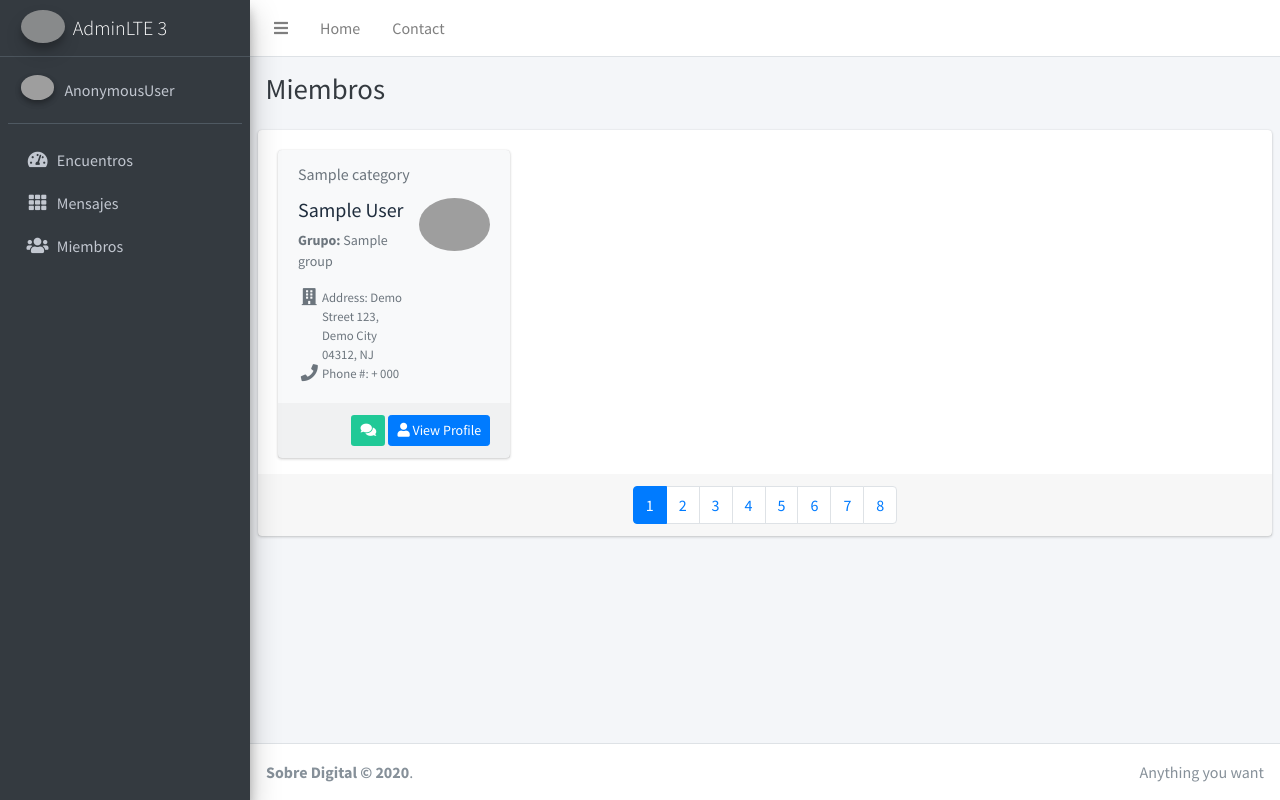
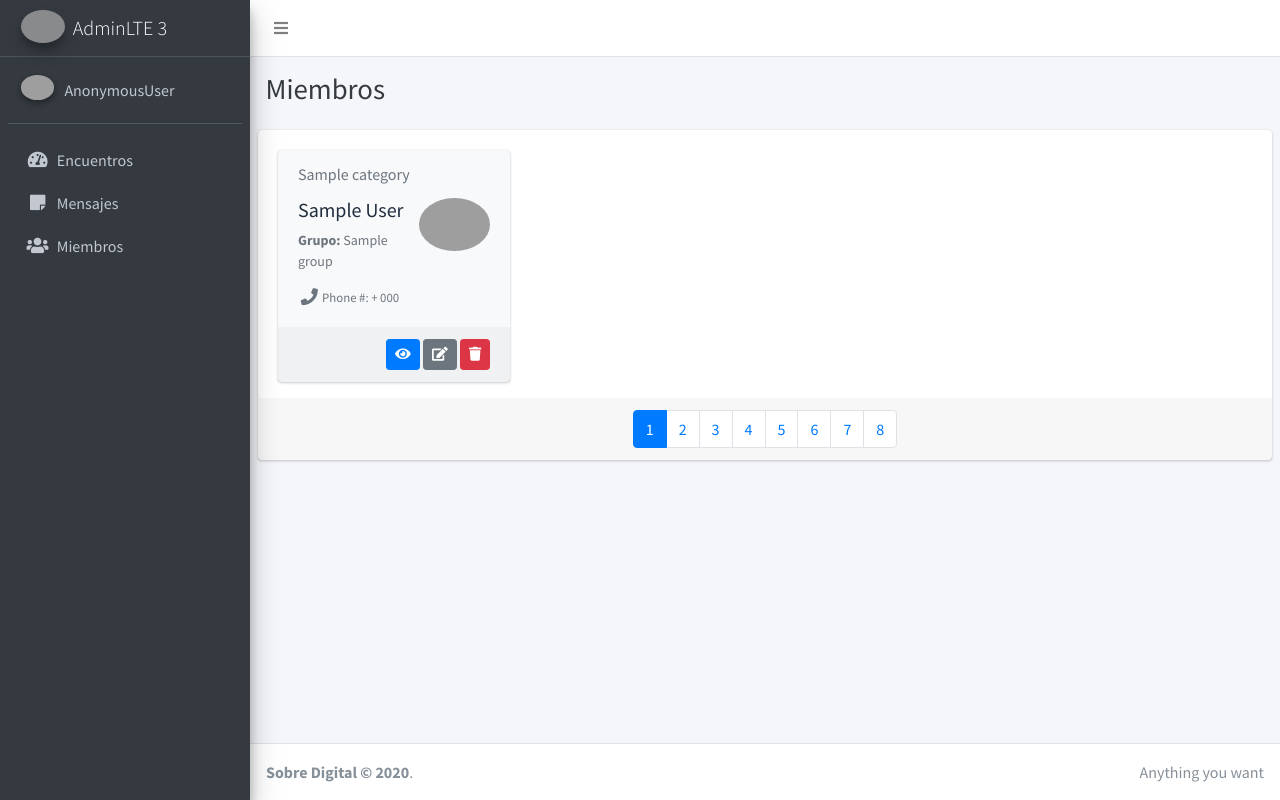
Before and after one commit to markimfeld/friendgroupmanagement, a Django app: page /members in a window 1280 px wide. Run offline with Django 3.2, Linux system fonts and the light colour scheme; tables that the repository leaves empty hold one stand-in row (values such as "Sample post"); some libraries are stand-ins or nearby versions; grey boxes are pictures that could not be loaded.

Commit message:
add some view detail button to both meeting and members templates

```diff
--- a/friendgroups/templates/friendgroups/base.html
+++ b/friendgroups/templates/friendgroups/base.html
@@ -31,12 +31,6 @@ scratch. This page gets rid of all links and provides the needed markup only.
     <ul class="navbar-nav">
       <li class="nav-item">
         <a class="nav-link" data-widget="pushmenu" href="#" role="button"><i class="fas fa-bars"></i></a>
-      </li>
-      <li class="nav-item d-none d-sm-inline-block">
-        <a href="index3.html" class="nav-link">Home</a>
-      </li>
-      <li class="nav-item d-none d-sm-inline-block">
-        <a href="#" class="nav-link">Contact</a>
       </li>
     </ul>
 
@@ -80,14 +74,14 @@ scratch. This page gets rid of all links and provides the needed markup only.
           </li>
           <li class="nav-item">
             <a href="#" class="nav-link">
-              <i class="nav-icon fas fa-th"></i>
+              <i class="nav-icon fas fa-sticky-note"></i>
               <p>
                 Mensajes
               </p>
             </a>
           </li>
           <li class="nav-item">
-            <a href="#" class="nav-link">
+              <a href="{% url 'friendgroups:members' %}" class="nav-link">
               <i class="nav-icon fas fa-users"></i>
               <p>
                 Miembros
--- a/friendgroups/templates/friendgroups/meetings.html
+++ b/friendgroups/templates/friendgroups/meetings.html
@@ -19,8 +19,9 @@
                 {{ meeting.date }}
             </p>
 
-            <a href="#" class="btn btn-primary"><i class="fas fa-edit"></i></a>
-            <a href="#" class="btn btn-danger"><i class="fas fa-trash"></i></a>
+            <a href="#" class="btn btn-primary btn-sm"><i class="fas fa-eye"></i></a>
+            <a href="#" class="btn btn-secondary btn-sm"><i class="fas fa-edit"></i></a>
+            <a href="#" class="btn btn-danger btn-sm"><i class="fas fa-trash"></i></a>
           </div>
         </div>
         {% endfor %}
--- a/friendgroups/templates/friendgroups/members.html
+++ b/friendgroups/templates/friendgroups/members.html
@@ -1,14 +1,8 @@
 
-  <!-- overlayScrollbars -->
-  <!--<link rel="stylesheet" href="../../dist/css/adminlte.min.css">-->
 
 {% extends 'friendgroups/base.html' %}
 
 {% load static %}
-
-{% block header-plugins %}
-    {% include 'friendgroups/partials/ionic-header.html' %}
-{% endblock header-plugins %}
 
 {% block page-title-header %}
     Miembros
@@ -34,8 +28,6 @@
                                     <p class="text-muted text-sm"><b>Grupo: </b> {{ member.group.name }}
                                     </p>
                                     <ul class="ml-4 mb-0 fa-ul text-muted">
-                                        <li class="small"><span class="fa-li"><i class="fas fa-lg fa-building"></i></span> Address:
-                                          Demo Street 123, Demo City 04312, NJ</li>
                                         <li class="small">
                                             <span class="fa-li"><i class="fas fa-lg fa-phone"></i>
                                             </span>
@@ -55,11 +47,14 @@
                         </div>
                         <div class="card-footer">
                             <div class="text-right">
-                                <a href="#" class="btn btn-sm bg-teal">
-                                    <i class="fas fa-comments"></i>
+                                <a href="#" class="btn btn-sm btn-primary">
+                                    <i class="fas fa-eye"></i>
                                 </a>
-                                <a href="#" class="btn btn-sm btn-primary">
-                                    <i class="fas fa-user"></i> View Profile
+                                <a href="#" class="btn btn-sm btn-secondary">
+                                    <i class="fas fa-edit"></i>
+                                </a>
+                                <a href="#" class="btn btn-sm btn-danger">
+                                    <i class="fas fa-trash"></i>
                                 </a>
                             </div>
                         </div>
```
